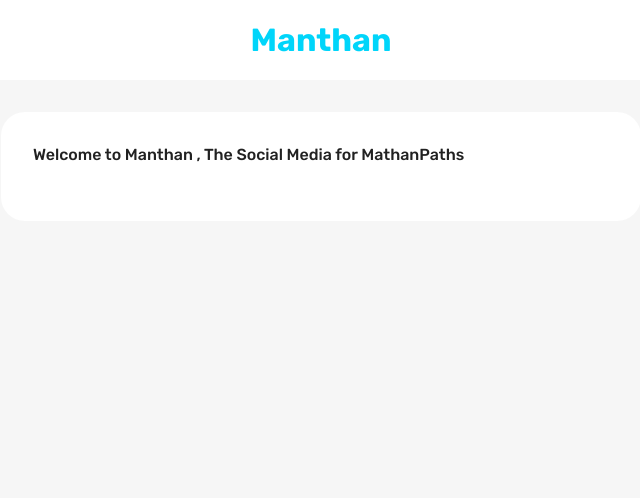
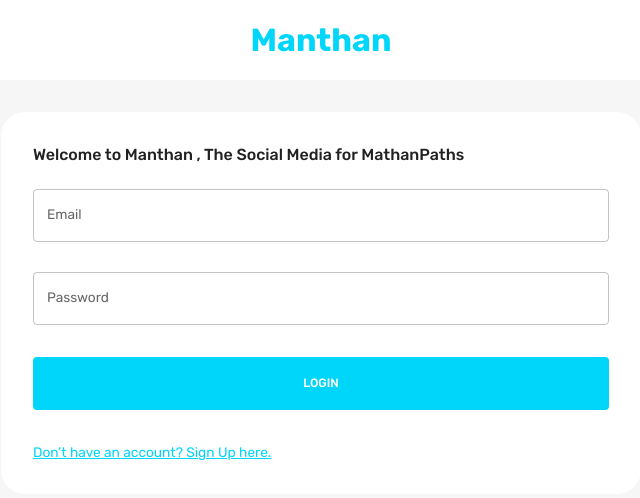
Before and after one commit to shreyansh-1711/Social-Media-App, a React (Create React App) app in the folder client/: page / in a window 1280 px wide. Shown: the top 498 px of the page, without its empty margins (319-959 px from the left). Built offline with nearby package versions, Linux system fonts and the light colour scheme.

Commit message:
Login Form Completed

```diff
--- a/client/src/scenes/loginPage/Form.jsx
+++ b/client/src/scenes/loginPage/Form.jsx
@@ -3,9 +3,9 @@
   Box,
   Button,
   TextField,
+  useMediaQuery,
   Typography,
   useTheme,
-  useMediaQuery,
 } from "@mui/material";
 import EditOutlinedIcon from "@mui/icons-material/EditOutlined";
 import { Formik } from "formik";
@@ -19,7 +19,7 @@
 const registerSchema = yup.object().shape({
   firstName: yup.string().required("required"),
   lastName: yup.string().required("required"),
-  email: yup.string().email("Invalid Email").required("required"),
+  email: yup.string().email("invalid email").required("required"),
   password: yup.string().required("required"),
   location: yup.string().required("required"),
   occupation: yup.string().required("required"),
@@ -27,11 +27,11 @@
 });
 
 const loginSchema = yup.object().shape({
-  email: yup.string().email("Invalid Email").required("required"),
+  email: yup.string().email("invalid email").required("required"),
   password: yup.string().required("required"),
 });
 
-const initialValueRegister = {
+const initialValuesRegister = {
   firstName: "",
   lastName: "",
   email: "",
@@ -51,11 +51,57 @@
   const { palette } = useTheme();
   const dispatch = useDispatch();
   const navigate = useNavigate();
-  const isNonMobile = useMediaQuery("(min-width: 600px)");
+  const isNonMobile = useMediaQuery("(min-width:600px)");
   const isLogin = pageType === "login";
   const isRegister = pageType === "register";
 
-  const handleFormSubmit = async (values, onsubmitProps) => {
+  const register = async (values, onSubmitProps) => {
+    // this allows us to send form info with image
+    const formData = new FormData();
+    for (let value in values) {
+      formData.append(value, values[value]);
+    }
+    formData.append("picturePath", values.picture.name);
+
+    const savedUserResponse = await fetch(
+      "http://localhost:3001/auth/register",
+      {
+        method: "POST",
+        body: formData,
+      }
+    );
+    const savedUser = await savedUserResponse.json();
+    onSubmitProps.resetForm();
+
+    if (savedUser) {
+      setPageType("login");
+    }
+  };
+
+  const login = async (values, onSubmitProps) => {
+    const loggedInResponse = await fetch("http://localhost:3001/auth/login", {
+      method: "POST",
+      headers: { "Content-Type": "application/json" },
+      body: JSON.stringify(values),
+    });
+    const loggedIn = await loggedInResponse.json();
+    onSubmitProps.resetForm();
+    if (loggedIn) {
+      dispatch(
+        setLogin({
+          user: loggedIn.user,
+          token: loggedIn.token,
+        })
+      );
+      navigate("/home");
+    }
+  };
+
+  const handleFormSubmit = async (values, onSubmitProps) => {
+    if (isLogin) await login(values, onSubmitProps);
+    if (isRegister) await register(values, onSubmitProps);
+  };
+
   return (
     <Formik
       onSubmit={handleFormSubmit}
@@ -69,7 +115,7 @@
         handleBlur,
         handleChange,
         handleSubmit,
-          setFeildValue,
+        setFieldValue,
         resetForm,
       }) => (
         <form onSubmit={handleSubmit}>
@@ -100,10 +146,8 @@
                   onBlur={handleBlur}
                   onChange={handleChange}
                   value={values.lastName}
-                    name="firstName"
-                    error={
-                      Boolean(touched.lastName) && Boolean(errors.lastName)
-                    }
+                  name="lastName"
+                  error={Boolean(touched.lastName) && Boolean(errors.lastName)}
                   helperText={touched.lastName && errors.lastName}
                   sx={{ gridColumn: "span 2" }}
                 />
@@ -113,9 +157,7 @@
                   onChange={handleChange}
                   value={values.location}
                   name="location"
-                    error={
-                      Boolean(touched.location) && Boolean(errors.location)
-                    }
+                  error={Boolean(touched.location) && Boolean(errors.location)}
                   helperText={touched.location && errors.location}
                   sx={{ gridColumn: "span 4" }}
                 />
@@ -131,7 +173,6 @@
                   helperText={touched.occupation && errors.occupation}
                   sx={{ gridColumn: "span 4" }}
                 />
-
                 <Box
                   gridColumn="span 4"
                   border={`1px solid ${palette.neutral.medium}`}
@@ -139,10 +180,10 @@
                   p="1rem"
                 >
                   <Dropzone
-                      acceptedFiles=".jpg, .jpeg, .png"
+                    acceptedFiles=".jpg,.jpeg,.png"
                     multiple={false}
                     onDrop={(acceptedFiles) =>
-                        setFeildValue("picture", acceptedFiles[0])
+                      setFieldValue("picture", acceptedFiles[0])
                     }
                   >
                     {({ getRootProps, getInputProps }) => (
@@ -150,14 +191,14 @@
                         {...getRootProps()}
                         border={`2px dashed ${palette.primary.main}`}
                         p="1rem"
-                          sx={{ "& :hover": { cursor: "pointer" } }}
+                        sx={{ "&:hover": { cursor: "pointer" } }}
                       >
                         <input {...getInputProps()} />
                         {!values.picture ? (
                           <p>Add Picture Here</p>
                         ) : (
                           <FlexBetween>
-                              <Typography>{values.picture.name} </Typography>
+                            <Typography>{values.picture.name}</Typography>
                             <EditOutlinedIcon />
                           </FlexBetween>
                         )}
@@ -178,7 +219,6 @@
               helperText={touched.email && errors.email}
               sx={{ gridColumn: "span 4" }}
             />
-
             <TextField
               label="Password"
               type="password"
@@ -192,7 +232,8 @@
             />
           </Box>
 
-            {/* BUTTONS  */}
+          {/* BUTTONS */}
+          <Box>
             <Button
               fullWidth
               type="submit"
@@ -204,22 +245,31 @@
                 "&:hover": { color: palette.primary.main },
               }}
             >
-              {isLogin ? "Login" : "Register"}
+              {isLogin ? "LOGIN" : "REGISTER"}
             </Button>
             <Typography
-              onClick={()=>{
-                setPageType(isLogin ? "register" : "login")
+              onClick={() => {
+                setPageType(isLogin ? "register" : "login");
+                resetForm();
+              }}
+              sx={{
+                textDecoration: "underline",
+                color: palette.primary.main,
+                "&:hover": {
+                  cursor: "pointer",
+                  color: palette.primary.light,
+                },
               }}
             >
-
+              {isLogin
+                ? "Don't have an account? Sign Up here."
+                : "Already have an account? Login here."}
             </Typography>
-
-
+          </Box>
         </form>
       )}
     </Formik>
   );
 };
-};
 
 export default Form;
```
Lines whose indentation alone changed are shown as unchanged.
